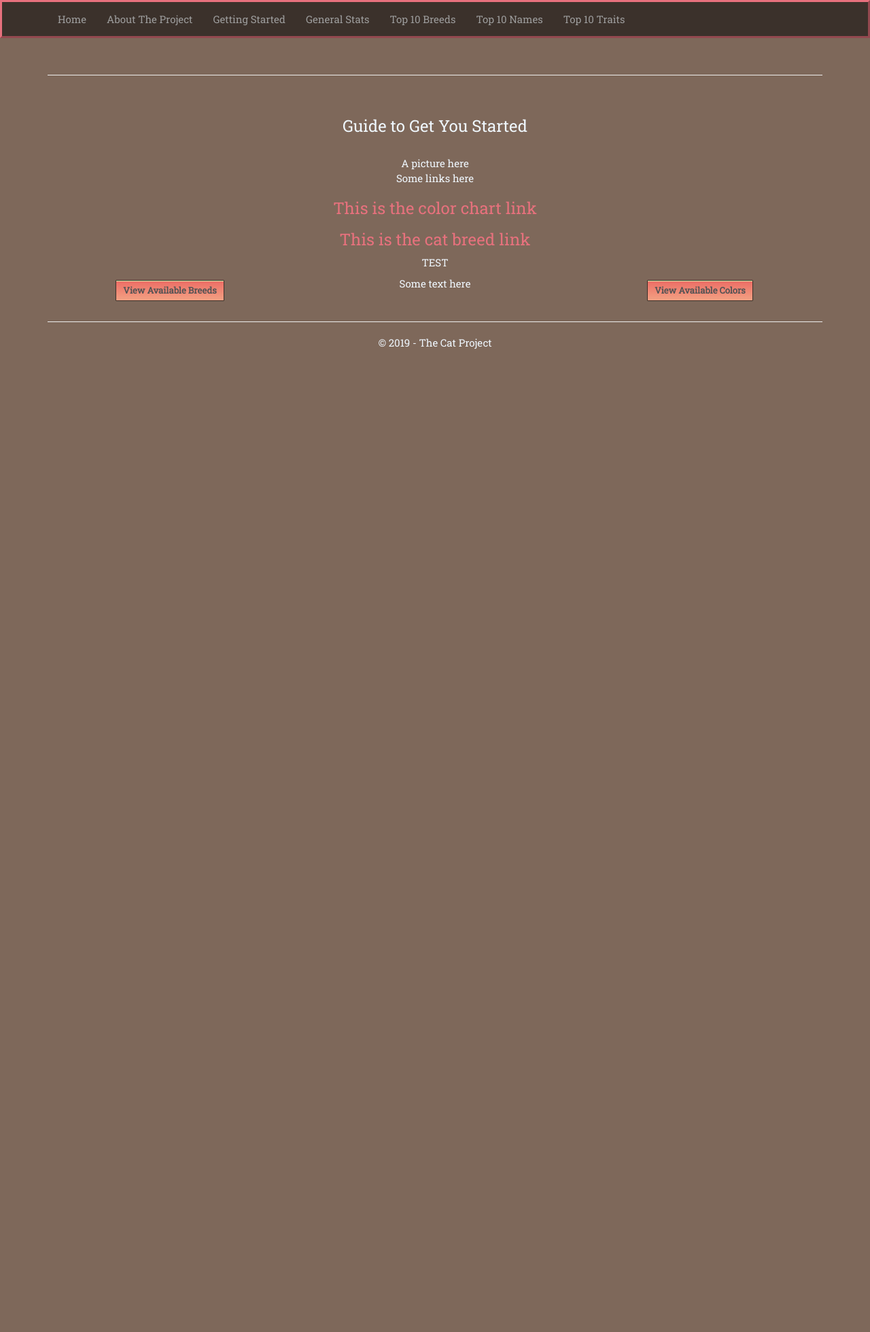
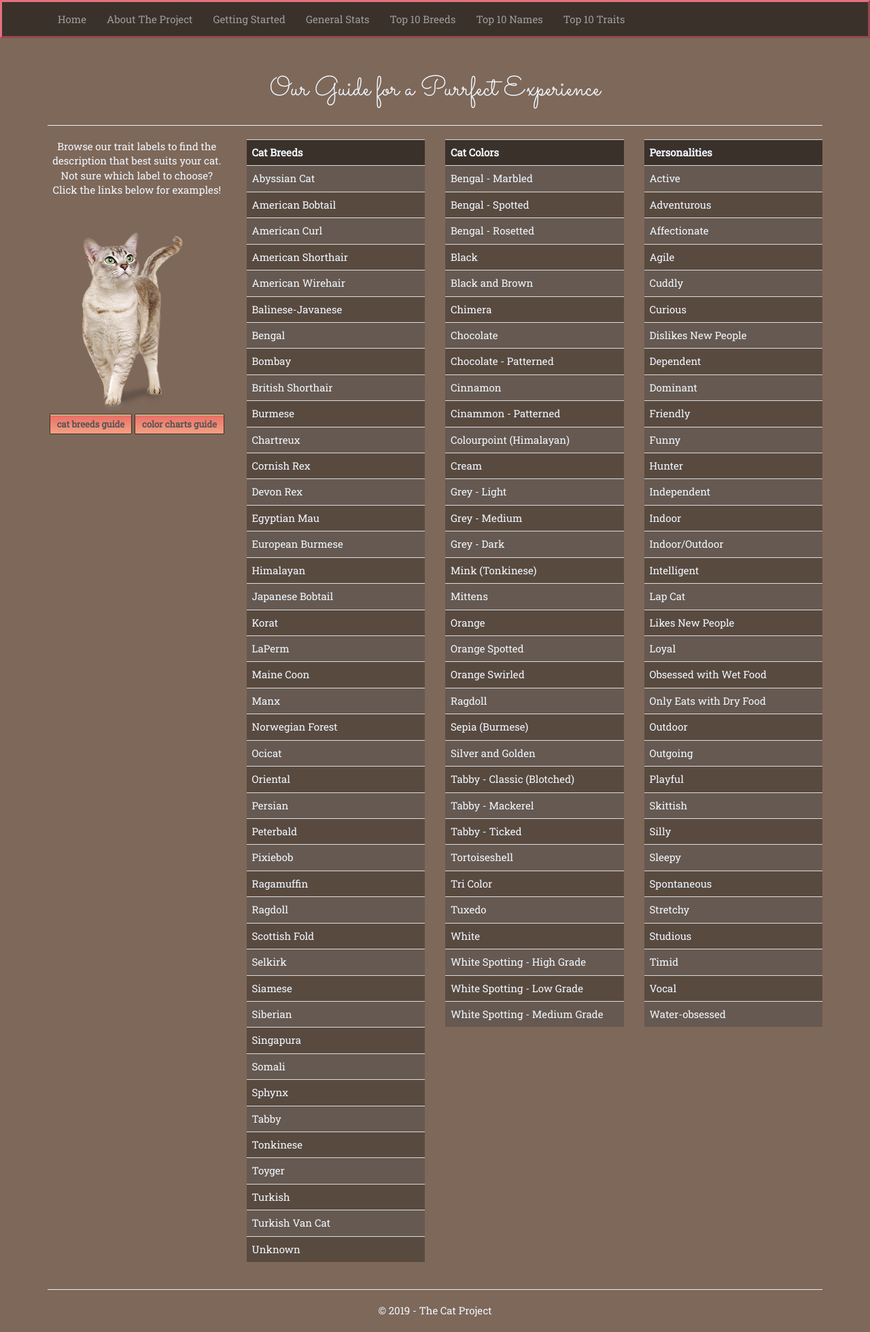
Before and after one commit to Victoria-Rhine/The-Cat-Project, an ASP.NET MVC app: page /Information/BeforeYouStart in a window 1280 px wide. Shown: the whole page at 68% size. Before the commit the page ends 514 px from the top, so only its background shows below. Run offline with ASP.NET Core 8 and stand-ins for ASP.NET MVC 5, Linux system fonts and the light colour scheme; the project's own start-up code is not run, and a stand-in starts its controllers and pages; some libraries are stand-ins or nearby versions.

Commit message:
Update Getting Started page

```diff
--- a/TheCatProject/Scripts/main.js
+++ b/TheCatProject/Scripts/main.js
@@ -13,7 +13,7 @@ function myDetailsFunction() {
 
 function BreedsFunction() {
     document.getElementById("breeds").innerHTML =
-        "list item" + "<br />" +
+        "list item" + "list item" + "<br />" +
         "list item" + "<br />" +
         "list item" + "<br />" +
         "list item" + "<br />" +
--- a/TheCatProject/Views/Information/BeforeYouStart.cshtml
+++ b/TheCatProject/Views/Information/BeforeYouStart.cshtml
@@ -1,38 +1,117 @@
+@{
+    IList<string> breedList = new List<string>();
+    breedList.Add("Abyssian Cat"); breedList.Add("American Bobtail"); breedList.Add("American Curl");
+    breedList.Add("American Shorthair"); breedList.Add("American Wirehair"); breedList.Add("Balinese-Javanese");
+    breedList.Add("Bengal"); breedList.Add("Bombay"); breedList.Add("British Shorthair");
+    breedList.Add("Burmese"); breedList.Add("Chartreux"); breedList.Add("Cornish Rex");
+    breedList.Add("Devon Rex"); breedList.Add("Egyptian Mau"); breedList.Add("European Burmese");
+    breedList.Add("Himalayan"); breedList.Add("Japanese Bobtail"); breedList.Add("Korat");
+    breedList.Add("LaPerm"); breedList.Add("Maine Coon"); breedList.Add("Manx");
+    breedList.Add("Norwegian Forest"); breedList.Add("Ocicat"); breedList.Add("Oriental");
+    breedList.Add("Persian"); breedList.Add("Peterbald"); breedList.Add("Pixiebob");
+    breedList.Add("Ragamuffin"); breedList.Add("Ragdoll"); breedList.Add("Scottish Fold");
+    breedList.Add("Selkirk"); breedList.Add("Siamese"); breedList.Add("Siberian");
+    breedList.Add("Singapura"); breedList.Add("Somali"); breedList.Add("Sphynx");
+    breedList.Add("Tabby"); breedList.Add("Tonkinese"); breedList.Add("Toyger");
+    breedList.Add("Turkish"); breedList.Add("Turkish Van Cat"); breedList.Add("Unknown");
+}
+
+@{
+    IList<string> colorList = new List<string>();
+    colorList.Add("Bengal - Marbled"); colorList.Add("Bengal - Spotted"); colorList.Add("Bengal - Rosetted");
+    colorList.Add("Black"); colorList.Add("Black and Brown"); colorList.Add("Chimera");
+    colorList.Add("Chocolate"); colorList.Add("Chocolate - Patterned"); colorList.Add("Cinnamon");
+    colorList.Add("Cinammon - Patterned"); colorList.Add("Colourpoint (Himalayan)"); colorList.Add("Cream");
+    colorList.Add("Grey - Light"); colorList.Add("Grey - Medium"); colorList.Add("Grey - Dark");
+    colorList.Add("Mink (Tonkinese)"); colorList.Add("Mittens"); colorList.Add("Orange");
+    colorList.Add("Orange Spotted"); colorList.Add("Orange Swirled"); colorList.Add("Ragdoll");
+    colorList.Add("Sepia (Burmese)"); colorList.Add("Silver and Golden"); colorList.Add("Tabby - Classic (Blotched)");
+    colorList.Add("Tabby - Mackerel"); colorList.Add("Tabby - Ticked"); colorList.Add("Tortoiseshell");
+    colorList.Add("Tri Color"); colorList.Add("Tuxedo"); colorList.Add("White");
+    colorList.Add("White Spotting - High Grade"); colorList.Add("White Spotting - Low Grade"); colorList.Add("White Spotting - Medium Grade");
+}
+
+@{
+    IList<string> personalityList = new List<string>();
+    personalityList.Add("Active"); personalityList.Add("Adventurous"); personalityList.Add("Affectionate");
+    personalityList.Add("Agile"); personalityList.Add("Cuddly"); personalityList.Add("Curious");
+    personalityList.Add("Dislikes New People"); personalityList.Add("Dependent"); personalityList.Add("Dominant");
+    personalityList.Add("Friendly"); personalityList.Add("Funny"); personalityList.Add("Hunter");
+    personalityList.Add("Independent"); personalityList.Add("Indoor"); personalityList.Add("Indoor/Outdoor");
+    personalityList.Add("Intelligent"); personalityList.Add("Lap Cat"); personalityList.Add("Likes New People");
+    personalityList.Add("Loyal"); personalityList.Add("Obsessed with Wet Food"); personalityList.Add("Only Eats with Dry Food");
+    personalityList.Add("Outdoor"); personalityList.Add("Outgoing"); personalityList.Add("Playful");
+    personalityList.Add("Skittish"); personalityList.Add("Silly"); personalityList.Add("Sleepy");
+    personalityList.Add("Spontaneous"); personalityList.Add("Stretchy"); personalityList.Add("Studious");
+    personalityList.Add("Timid"); personalityList.Add("Vocal"); personalityList.Add("Water-obsessed");
+}
+
+<div class="row">
+    <div class="col-md-12">
+        <h3 id="pageheaders">Our Guide for a Purrfect Experience</h3>
+    </div>
+</div>
 <hr />
 <div class="row">
-    <div class="col-md-12">
+    <div class="col-md-3">
+        <p>Browse our trait labels to find the description that best suits your cat.
+           Not sure which label to choose?
+           Click the links below for examples!</p>
+        <img src="~/Content/Images/cat3.png" class="img-fluid" width="250" height="303" />
         <br />
-        <h3>Guide to Get You Started</h3>
-        <br />
-        A picture here
-        <br />
+        <form>
+            <button type="submit" formaction="https://www.purina.com/cats/cat-breeds" class="myButton">cat breeds guide</button>
+            <button type="submit" formaction="http://messybeast.com/colour-charts.htm" class="myButton">color charts guide</button>
+        </form>
     </div>
-
-    <div class="col-md-12">
-        Some links here
-        <h3><a href="http://messybeast.com/colour-charts.htm" target="_blank">This is the color chart link</a></h3>
-        <h3><a href="https://www.purina.com/cats/cat-breeds" target="_blank">This is the cat breed link</a></h3>
+    <div class="col-md-3">
+        <table class="table" id="t01">
+            <tr>
+                <th>Cat Breeds</th>
+            </tr>
+            @foreach (var item in breedList)
+            {
+                <tr>
+                    <td>
+                        @item
+                    </td>
+                </tr>
+            }
+        </table>
+    </div>
+    <div class="col-md-3">
+        <table class="table" id="t01">
+            <tr>
+                <th>Cat Colors</th>
+            </tr>
+            @foreach (var item in colorList)
+            {
+                <tr>
+                    <td>
+                        @item
+                    </td>
+                </tr>
+            }
+        </table>
+    </div>
+    <div class="col-md-3">
+        <table class="table" id="t01">
+            <tr>
+                <th>Personalities</th>
+            </tr>
+            @foreach (var item in personalityList)
+            {
+                <tr>
+                    <td>
+                        @item
+                    </td>
+                </tr>
+            }
+        </table>
     </div>
 </div>
 
-<p>TEST</p>
-
-<div class="row">
-    <div class="col-md-4">
-        <button onclick="BreedsFunction()" class="myButton">View Available Breeds</button>
-        <p id="breeds"></p>
-    </div>
-    <div class="col-md-4">
-        <p>Some text here</p>
-    </div>
-    <div class="col-md-4">
-        <button onclick="ColorsFunction()" class="myButton">View Available Colors</button>
-        <p id="colors"></p>
-    </div>
-</div>
-
-
 @section scripts
 {
-<script src="~/Scripts/main.js"></script>
+    <script src="~/Scripts/main.js"></script>
 }
```
